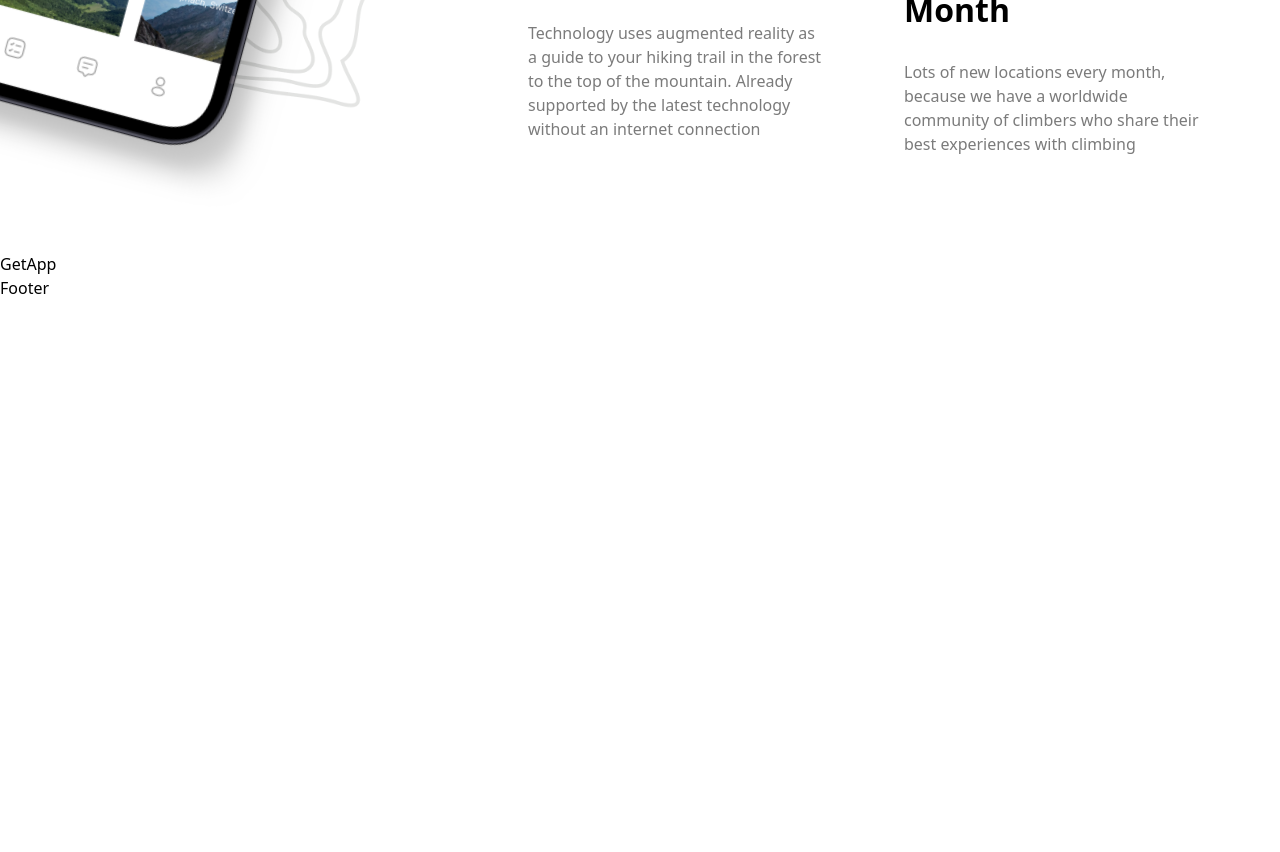
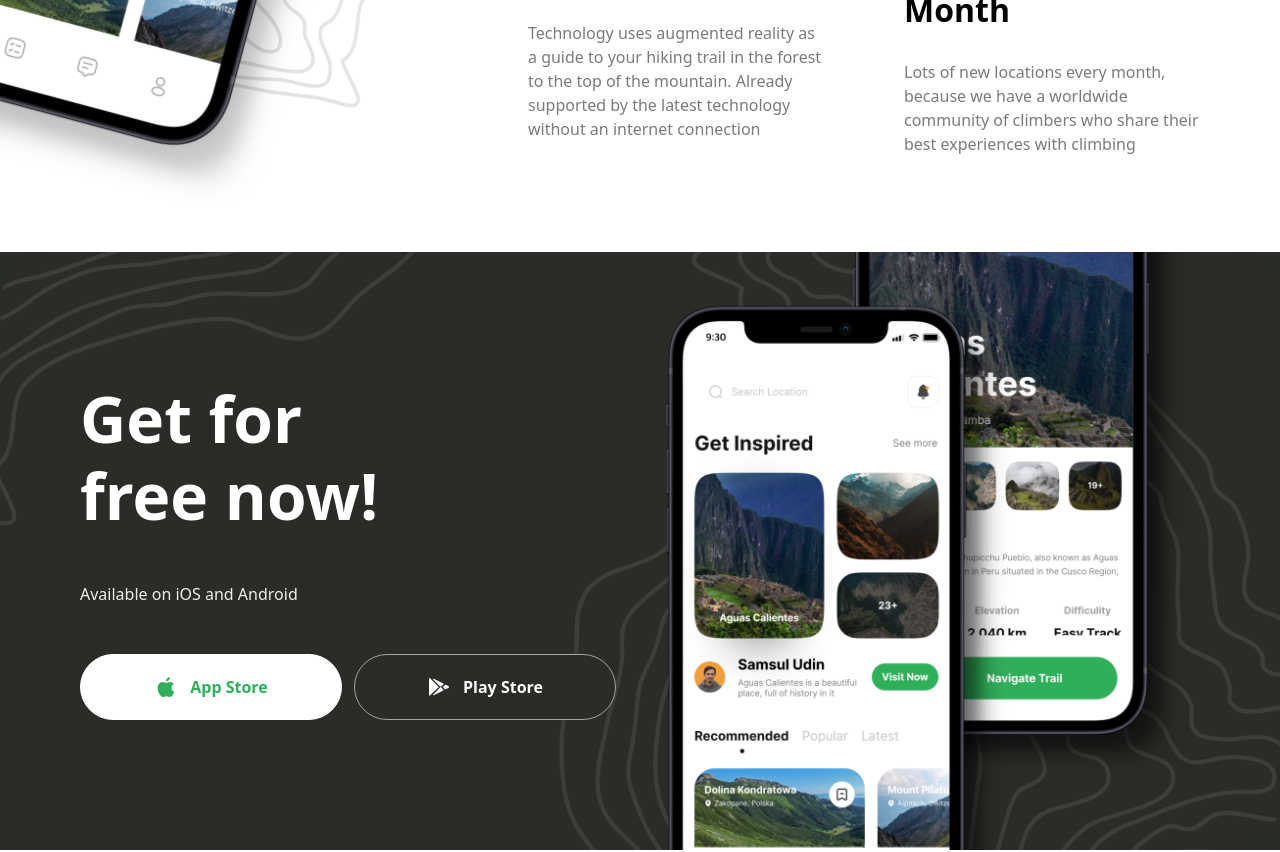
Before and after one commit to SidneyRoberto9/travel-app, a Next.js app: page / in a window 1280 px wide. Shown: the part 3380-4232 px from the top of the page. Before the commit the page ends 3680 px from the top, so only its background shows below. Built offline with nearby package versions, Linux system fonts and the light colour scheme.

Commit message:
✨ feat: Add Get App Section and Component

```diff
--- a/src/components/button.tsx
+++ b/src/components/button.tsx
@@ -1,20 +1,28 @@
 import Image from "next/image"
+import { twMerge } from "tailwind-merge"
 
 interface ButtonProps {
   type: "button" | "submit"
   title: string
   icon?: string
   variant: string
+  full?: boolean
 }
 
-const Button = ({ type, title, icon, variant }: ButtonProps) => {
+const Button = ({ type, title, icon, variant, full = false }: ButtonProps) => {
   return (
     <button
       type={type}
-      className={`flexCenter gap-3 rounded-full border ${variant}`}
+      className={twMerge(
+        "flexCenter gap-3 rounded-full border",
+        variant,
+        full && "w-full"
+      )}
     >
       {icon && <Image src={icon} alt={title} width={24} height={24} />}
-      <label className="bold-16 whitespace-nowrap">{title}</label>
+      <label className="bold-16 cursor-pointer whitespace-nowrap">
+        {title}
+      </label>
     </button>
   )
 }
--- a/src/components/get-app.tsx
+++ b/src/components/get-app.tsx
@@ -1,5 +1,42 @@
+import Image from "next/image"
+
+import Button from "@/components/button"
+
 const GetApp = () => {
-  return <div>GetApp</div>
+  return (
+    <section className="flexCenter w-full flex-col pb-[6.25rem]">
+      <div className="get-app">
+        <div className="z-20 flex w-full flex-1 flex-col items-start justify-center gap-12">
+          <h2 className="bold-40 lg:bold-64 xl:max-w-[20rem]">
+            Get for free now!
+          </h2>
+          <p className="regular-16 text-gray-10">
+            Available on iOS and Android
+          </p>
+          <div className="flex w-full flex-col gap-3 whitespace-nowrap xl:flex-row">
+            <Button
+              type="button"
+              title="App Store"
+              icon="/apple.svg"
+              variant="btn_white"
+              full
+            />
+            <Button
+              type="button"
+              title="Play Store"
+              icon="/android.svg"
+              variant="btn_dark_green_outline"
+              full
+            />
+          </div>
+        </div>
+
+        <div className="flex flex-1 items-center justify-end">
+          <Image src="/phones.png" alt="phones" width={550} height={870} />
+        </div>
+      </div>
+    </section>
+  )
 }
 
 export default GetApp
--- a/src/styles/globals.css
+++ b/src/styles/globals.css
@@ -10,10 +10,10 @@
 
 @layer utilities {
   .btn_white {
-    @apply border-white bg-white px-8 py-3 text-green-50;
+    @apply border-white bg-white px-8 py-5 text-green-50;
   }
   .btn_white_text {
-    @apply text-gray-90 border-white bg-white px-8 py-3;
+    @apply border-white bg-white px-8 py-3 text-gray-90;
   }
   .btn_green {
     @apply border-green-50 bg-green-50 px-8 py-5 text-white;
@@ -30,7 +30,7 @@
   }
 
   .padding-container {
-    @apply 3xl:px-0 px-6 lg:px-20;
+    @apply px-6 lg:px-20 3xl:px-0;
   }
 
   .flexCenter {
@@ -120,22 +120,22 @@
 
   /* Hero */
   .hero-map {
-    @apply bg-pattern-2 absolute right-0 top-0 h-screen w-screen bg-cover bg-center md:-right-28 xl:-top-60;
+    @apply absolute right-0 top-0 h-screen w-screen bg-pattern-2 bg-cover bg-center md:-right-28 xl:-top-60;
   }
 
   /* Camp */
   .camp-quote {
-    @apply 3xl:right-0 absolute -right-6 bottom-4 w-[140px] lg:bottom-10 xl:-right-8 xl:w-[186px];
+    @apply absolute -right-6 bottom-4 w-[140px] lg:bottom-10 xl:-right-8 xl:w-[186px] 3xl:right-0;
   }
 
   /* Feature */
   .feature-phone {
-    @apply 3xl:left-20 absolute top-[13%] z-10 hidden max-w-[1500px] rotate-[15deg] md:-left-16 lg:flex;
+    @apply absolute top-[13%] z-10 hidden max-w-[1500px] rotate-[15deg] md:-left-16 lg:flex 3xl:left-20;
   }
 
   /* Get App */
   .get-app {
-    @apply max-container bg-green-90 bg-pattern 2xl:rounded-5xl relative flex w-full flex-col justify-between gap-32 overflow-hidden bg-cover bg-center bg-no-repeat px-6 py-12 text-white sm:flex-row sm:gap-12 sm:py-24 lg:px-20 xl:max-h-[598px];
+    @apply max-container relative flex w-full flex-col justify-between gap-32 overflow-hidden bg-green-90 bg-pattern bg-cover bg-center bg-no-repeat px-6 py-12 text-white sm:flex-row sm:gap-12 sm:py-24 lg:px-20 xl:max-h-[598px] 2xl:rounded-5xl;
   }
 }
 
```
